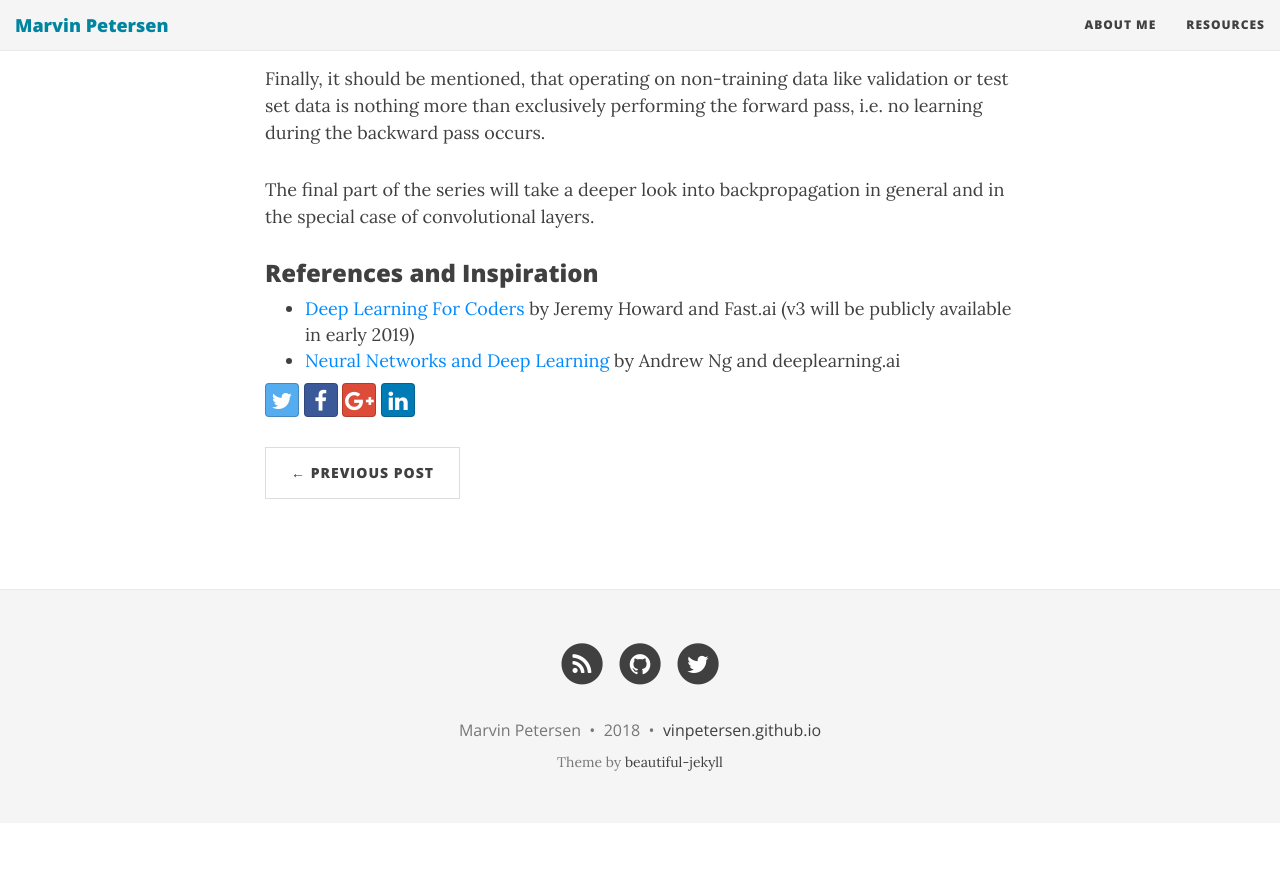
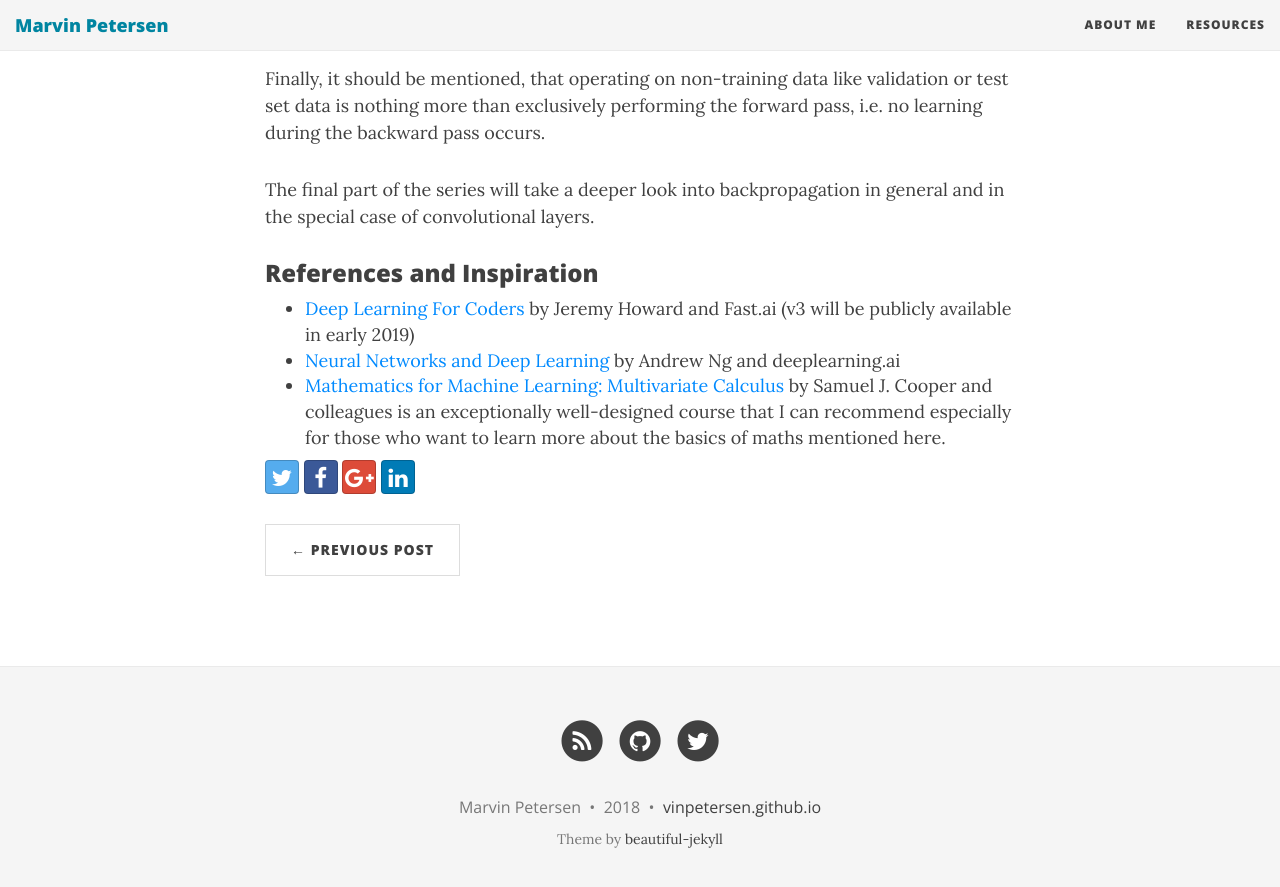
Before and after one commit to m-petersen/vinpetersen.github.io, a Jekyll site: the page built from _posts/2018-11-25-a-guided-tour-through-a-convolutional-neural-network-part-3.md, in a window 1280 px wide and 900 px high, scrolled down 4255 px. Shown: the top 887 px of the window. Built offline with Jekyll 4.4.1, drawn with Linux system fonts in a browser that asks for light colours; nearby versions of some CDN libraries; formulas are drawn with MathJax 3; before the commit the page ends 5078 px from its top, so only the background shows below that.

Commit message:
Update 2018-11-25-a-guided-tour-through-a-convolutional-neural-network-part-3.md

```diff
--- a/_posts/2018-11-25-a-guided-tour-through-a-convolutional-neural-network-part-3.md
+++ b/_posts/2018-11-25-a-guided-tour-through-a-convolutional-neural-network-part-3.md
@@ -48,3 +48,4 @@ The final part of the series will take a deeper look into backpropagation in gen
 ### References and Inspiration
 * [Deep Learning For Coders](https://course.fast.ai/) by Jeremy Howard and Fast.ai (v3 will be publicly available in early 2019)
 * [Neural Networks and Deep Learning](https://www.coursera.org/learn/neural-networks-deep-learning?specialization=deep-learning) by Andrew Ng and deeplearning.ai
+* [Mathematics for Machine Learning: Multivariate Calculus](https://www.coursera.org/learn/multivariate-calculus-machine-learning) by Samuel J. Cooper and colleagues is an exceptionally well-designed course that I can recommend especially for those who want to learn more about the basics of maths mentioned here.
```
